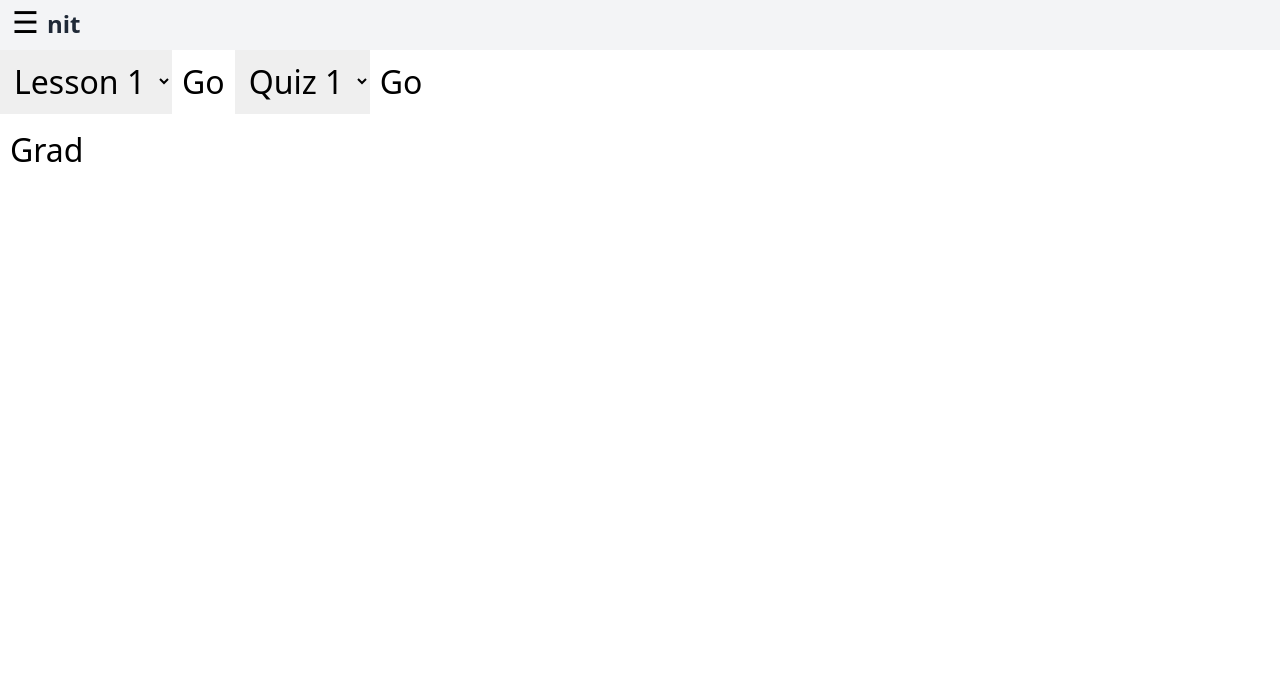
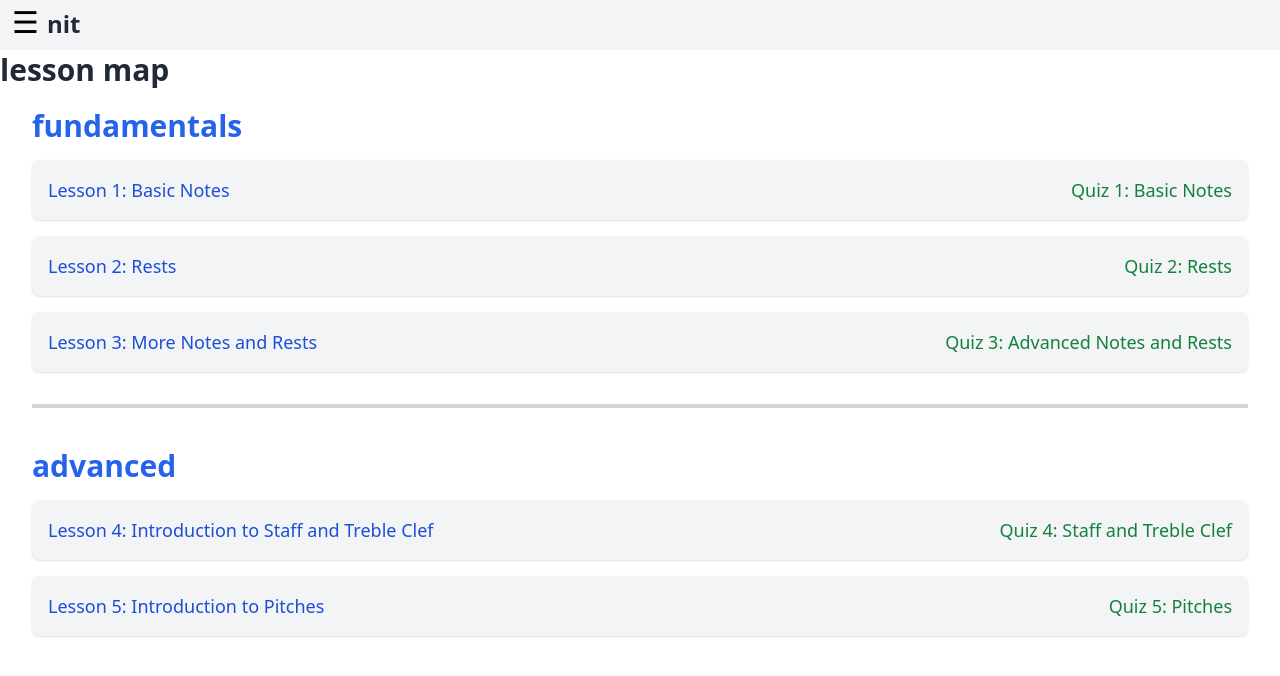
Before and after one commit to devon-campbell/nit, a React (Create React App) app in the folder frontend/: page /learn in a window 1280 px wide. Shown: the top 676 px of the page. Built offline with nearby package versions, Linux system fonts and the light colour scheme.

Commit message:
Modified 'Learn' page to a lesson map; must add routes as new lessons and quizzes  are created

```diff
--- a/frontend/src/components/navbar.jsx
+++ b/frontend/src/components/navbar.jsx
@@ -1,15 +1,18 @@
 import React, { useState } from 'react';
 import { Link } from 'react-router-dom';
 
-const Navbar = () => {
+const Navbar = ({ onToggle }) => {
   const [isOpen, setIsOpen] = useState(false);
 
   const toggleMenu = () => {
     setIsOpen(!isOpen);
+    if (onToggle) {
+      onToggle(!isOpen);  // Notify the parent about the state change
+    }
   };
 
   return (
-    <nav className="fixed top-0 w-full bg-gray-100" style={{ height: isOpen ? 'auto' : '50px' }}>
+    <nav className="fixed top-0 w-full bg-gray-100 z-10" style={{ height: isOpen ? 'auto' : '50px' }}>
       <div className="flex justify-between items-center p-1">
         <button onClick={toggleMenu} className="text-3xl cursor-pointer pb-1 ml-2">
           ☰
--- a/frontend/src/pages/Learn.jsx
+++ b/frontend/src/pages/Learn.jsx
@@ -1,51 +1,64 @@
+
 import React, { useState } from 'react';
-import {Link, useNavigate} from 'react-router-dom';
+import { Link } from 'react-router-dom';
 import Navbar from "../components/navbar";
 
 const Learn = () => {
-  const navigate = useNavigate();
-  const [lessonNumber, setLessonNumber] = useState(1);
-  const [quizNumber, setQuizNumber] = useState(1);
+  const sections = [
+    {
+      title: "fundamentals",
+      content: [
+        { lesson: "Lesson 1: Basic Notes", quiz: "Quiz 1: Basic Notes" },
+        { lesson: "Lesson 2: Rests", quiz: "Quiz 2: Rests" },
+        { lesson: "Lesson 3: More Notes and Rests", quiz: "Quiz 3: Advanced Notes and Rests" },
+      ]
+    },
+    {
+      title: "advanced",
+      content: [
+        { lesson: "Lesson 4: Introduction to Staff and Treble Clef", quiz: "Quiz 4: Staff and Treble Clef" },
+        { lesson: "Lesson 5: Introduction to Pitches", quiz: "Quiz 5: Pitches" },
+      ]
+    },
+  ];
 
-  const handleLessonChange = (event) => {
-    setLessonNumber(event.target.value);
-  };
+  const [isNavbarExpanded, setIsNavbarExpanded] = useState(false);
 
-  const handleQuizChange = (event) => {
-    setQuizNumber(event.target.value);
-  };
-
-  const handleLessonGo = () => {
-    navigate(`/lesson/${lessonNumber}`);
-  };
-
-  const handleQuizGo = () => {
-    navigate(`/quiz/${quizNumber}`);
+  const handleNavbarToggle = () => {
+    setIsNavbarExpanded(!isNavbarExpanded);
   };
 
   return (
-      <div>
-          <Navbar/>
-          <h1>Learn</h1>
-          <p className="text-red">Learn about the world!</p>
-          <select value={lessonNumber} onChange={handleLessonChange} style={{fontSize: '2em', padding: '10px'}}>
-              {[...Array(7).keys()].map((number) =>
-                  <option key={number + 1} value={number + 1}>Lesson {number + 1}</option>
+    <div>
+      <Navbar onToggle={setIsNavbarExpanded} />
+      <div className={`container mx-auto ${isNavbarExpanded ? 'mt-100' : 'mt-8'}`}>
+        <h1 className=" text-3xl font-bold text-gray-800 mt-8 mb-5 pt-5">lesson map</h1>
+        <div className="mx-auto px-8">
+          {sections.map((section, idx) => (
+            <div key={idx} className="mb-10">
+              <h2 className="text-3xl font-semibold text-blue-600 mb-4">{section.title}</h2>
+              <div className="space-y-4">
+                {section.content.map((item, index) => (
+                  <div key={index} className="flex justify-between items-center bg-gray-100 p-4 rounded-lg shadow">
+                    <Link to={`/lesson/${index + 1}`} className="flex-grow text-lg font-medium text-blue-700 hover:text-blue-900">
+                      {item.lesson}
+                    </Link>
+                    <div className="flex-grow text-right">
+                      <Link to={`/quiz/${index + 1}`} className="ml-4 text-lg font-medium text-green-700 hover:text-green-900">
+                        {item.quiz}
+                      </Link>
+                    </div>
+                  </div>
+                ))}
+              </div>
+              {idx < sections.length - 1 && (
+                <div className="w-full h-1 bg-gray-300 my-8"></div>
               )}
-          </select>
-          <button onClick={handleLessonGo} style={{fontSize: '2em', padding: '10px'}}>Go</button>
-          <select value={quizNumber} onChange={handleQuizChange} style={{fontSize: '2em', padding: '10px'}}>
-              {[...Array(9).keys()].map((number) =>
-                  <option key={number + 1} value={number + 1}>Quiz {number + 1}</option>
-              )}
-          </select>
-          <button onClick={handleQuizGo} style={{fontSize: '2em', padding: '10px'}}>Go</button>
-          <div>
-              <Link to="/grad">
-                  <button style={{fontSize: '2em', padding: '10px'}}>Grad</button>
-              </Link>
-          </div>
+            </div>
+          ))}
+        </div>
       </div>
+    </div>
   );
 }
 
```
